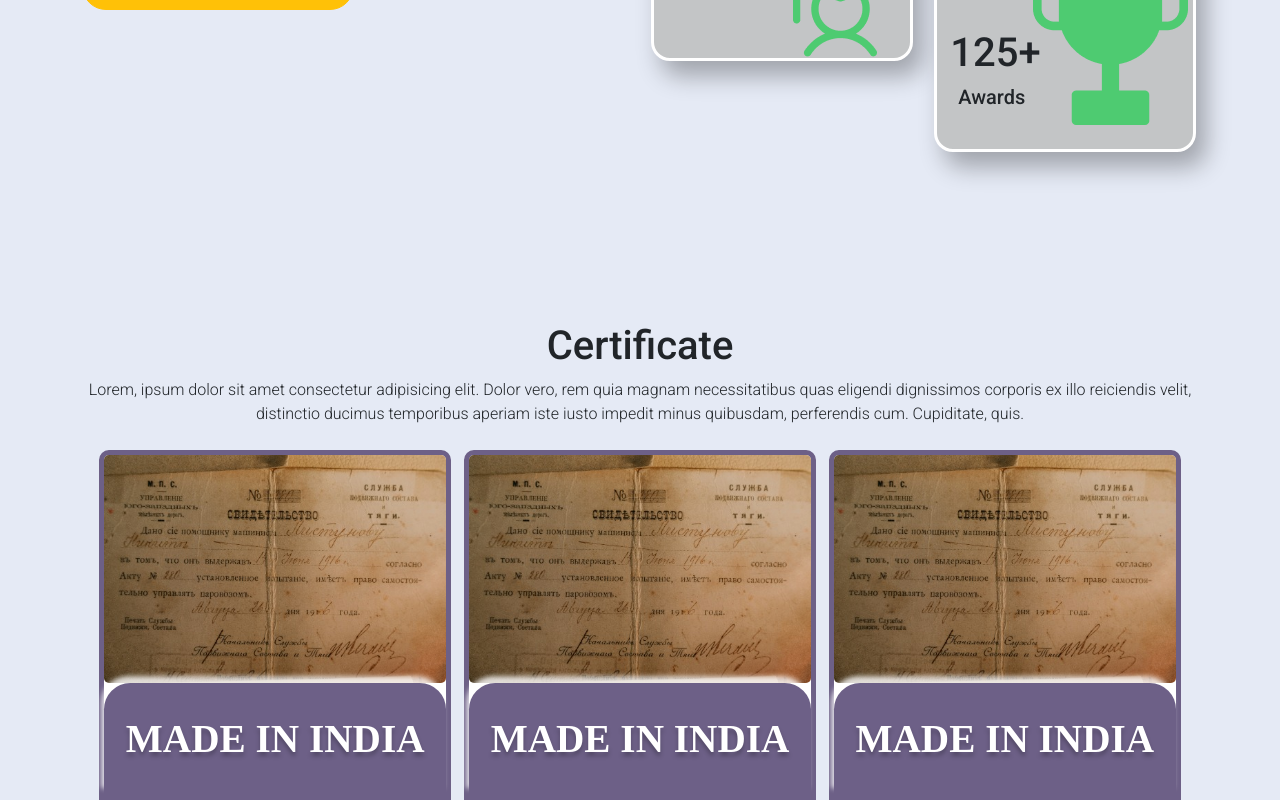
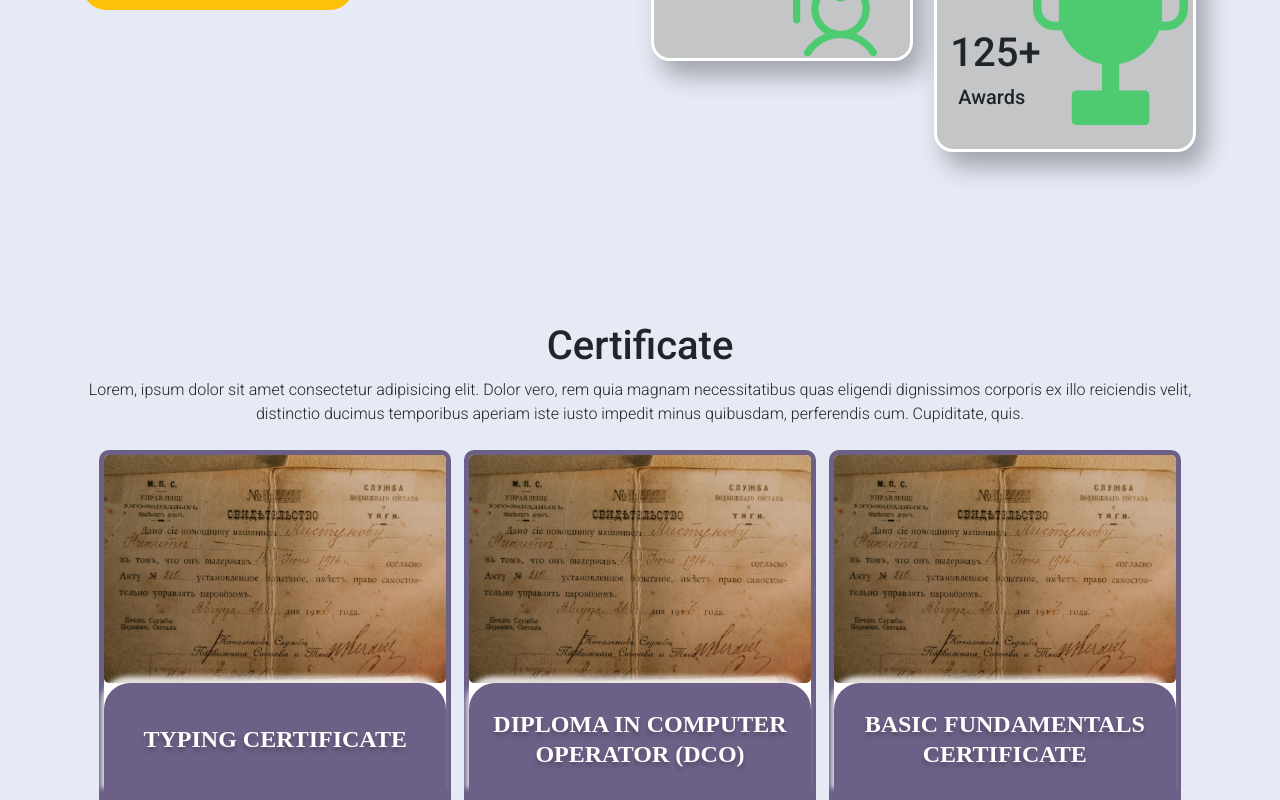
Before and after one commit to voidsoul-host/aasthacomputer, a React (Create React App) app: page / in a window 1280 px wide. Shown: the part 445-1245 px from the top of the page. Built offline with nearby package versions, Linux system fonts and the light colour scheme.

Commit message:
certificates section ended

```diff
--- a/src/Components/Certificate.js
+++ b/src/Components/Certificate.js
@@ -1,37 +1,45 @@
-import React from 'react'
+import React, { useState } from 'react'
 import './certificate.css'
-import rkclCertificate from '../assets/1Certificate.jpeg'
+import rkclCertificate from '../assets/certificates/1Certificate.jpeg'
+import dcoCertificate from '../assets/certificates/1Certificate.jpeg'
+import basicCertificate from '../assets/certificates/1Certificate.jpeg'
 
 function Certificate() {
+  const [certificates, setCertificates] = useState([
+    {
+      title: 'Typing Certificate',
+      imagePath: rkclCertificate,
+    },
+    {
+      title: 'DIPLOMA IN COMPUTER OPERATOR (DCO)',
+      imagePath: dcoCertificate,
+    },
+    {
+      title: 'Basic Fundamentals Certificate',
+      imagePath: basicCertificate,
+    },
+  ])
+
   return (
     <div className='certificate-container'>
         <h1>Certificate</h1>
         <p className='mb-0'>Lorem, ipsum dolor sit amet consectetur adipisicing elit. Dolor vero, rem quia magnam necessitatibus quas eligendi dignissimos corporis ex illo reiciendis velit, distinctio ducimus temporibus aperiam iste iusto impedit minus quibusdam, perferendis cum. Cupiditate, quis.</p>
         <div className="cards mt-4">
-          <div className="card">
-            <div className="card-img">
-              <img className='certificate-img' src={rkclCertificate} alt="" />
-            </div>
-            <div className="card-text">
-              <span className='text'>MADE IN INDIA</span>
-            </div>
-          </div>
-          <div className="card">
-            <div className="card-img">
-              <img className='certificate-img' src={rkclCertificate} alt="" />
-            </div>
-            <div className="card-text">
-              <span className='text'>MADE IN INDIA</span>
-            </div>
-          </div>
-          <div className="card">
-            <div className="card-img">
-              <img className='certificate-img' src={rkclCertificate} alt="" />
-            </div>
-            <div className="card-text">
-              <span className='text'>MADE IN INDIA</span>
-            </div>
-          </div>
+          {
+            certificates.map((certificate, index) =>{
+              console.log('hit')
+              return (
+                <div className="card" key={index}>
+                  <div className="card-img">
+                    <img className='certificate-img' src={certificate.imagePath} alt="" />
+                  </div>
+                  <div className="card-text">
+                    <span className='text'>{certificate.title}</span>
+                  </div>
+                </div>
+              )
+            })
+          }
         </div>
     </div>
   )
--- a/src/Components/certificate.css
+++ b/src/Components/certificate.css
@@ -30,7 +30,7 @@
     text-align: center;
     text-shadow: 0px 4px 4px rgba(0, 0, 0, 0.25);
     font-family: Play;
-    font-size: 39.26px;
+    font-size: 1.5rem;
     font-style: normal;
     font-weight: 700;
     line-height: 30px; /* 76.414% */
```
Also changed, not shown: src/assets/certificates/1Certificate.jpeg (renamed from src/assets/1Certificate.jpeg).
